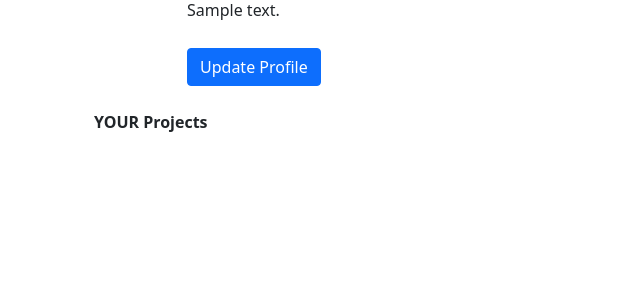
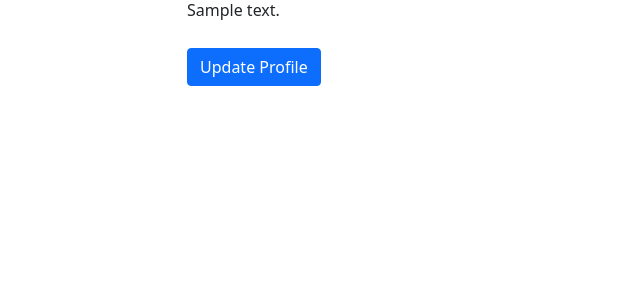
Before and after one commit to RhonaJoyKe/Neighbourhood, a Django app: page /user/1 in a window 1280 px wide. Shown: the part 318-620 px from the top of the page, without its empty margins (0-640 px from the left). Run offline with Django 4.2, Linux system fonts and the light colour scheme; tables that the repository leaves empty hold one stand-in row (values such as "Sample post"); some libraries are stand-ins or nearby versions.

```diff
--- a/neighboor/templates/profile/profile.html
+++ b/neighboor/templates/profile/profile.html
@@ -29,15 +29,6 @@
 
 
     </div>
-    <div class="row" id="posts">
-        <p><b> YOUR Projects</b></p>
 
-        {%for project in projects%}
-        <div class="col-md-6">
-            <img src="{{project.image.url}}" alt="" width="100%" height="200px" class="img-responsive">
-        </div>
-        {%endfor%}
-        <div class="col-md-6"></div>
-    </div>
 </div>
 {%endblock%}
```
Also changed, not shown: neighboor/migrations/0001_initial.py (added).
